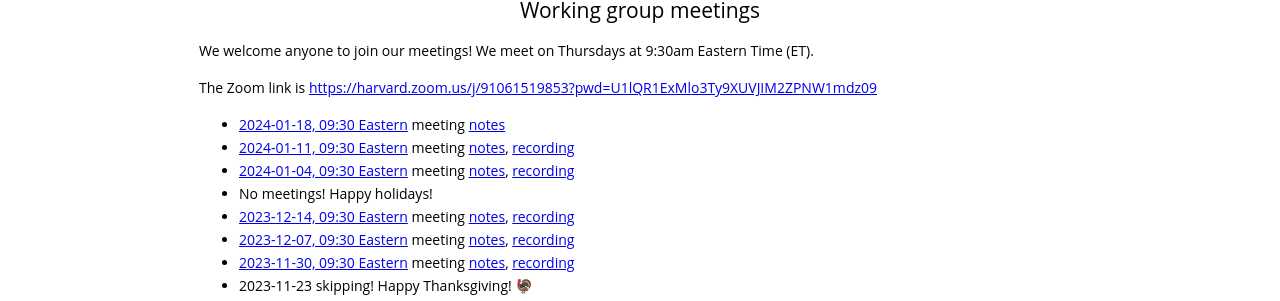
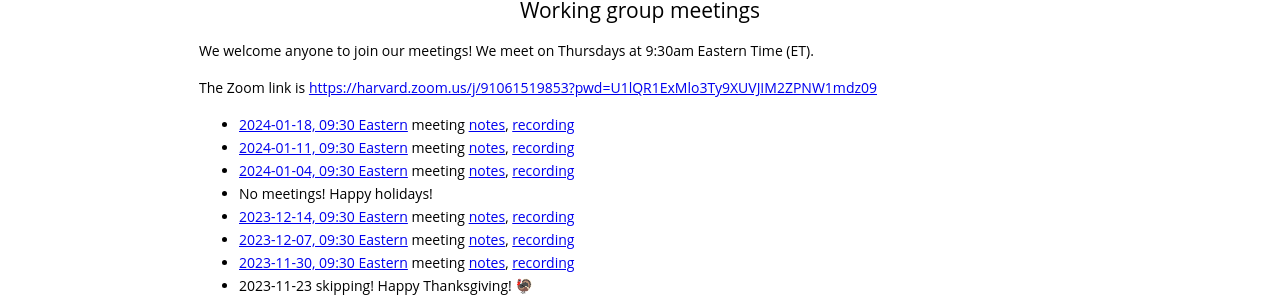
Before and after one commit to gdcc/ct.gdcc.io, a Jekyll site: the page built from index.md, in a window 1280 px wide and 900 px high, scrolled down 1634 px. Shown: the part 145-446 px from the top of the window. Built offline with Jekyll 4.4.1, drawn with Linux system fonts in a browser that asks for light colours; our own code applies the rules of GitHub Pages for plain Markdown files.

Commit message:
add recording

```diff
--- a/index.md
+++ b/index.md
@@ -59,7 +59,7 @@ We welcome anyone to join our meetings! We meet on Thursdays at 9:30am Eastern T
 
 The Zoom link is <https://harvard.zoom.us/j/91061519853?pwd=U1lQR1ExMlo3Ty9XUVJIM2ZPNW1mdz09>
 
-- [2024-01-18, 09:30 Eastern](https://time.is/compare/0930_18_Jan_2024_in_Boston) meeting [notes](https://docs.google.com/document/d/1L2GPXGLpcrzMRjLLCFTXTu1NgK9dGX-tXVR_cn4elh0/edit?usp=sharing)
+- [2024-01-18, 09:30 Eastern](https://time.is/compare/0930_18_Jan_2024_in_Boston) meeting [notes](https://docs.google.com/document/d/1L2GPXGLpcrzMRjLLCFTXTu1NgK9dGX-tXVR_cn4elh0/edit?usp=sharing), [recording](https://harvard.zoom.us/rec/share/EUOqzaq4NzsH4N8xX7kg9II8w292MEB6eqbyzPMlZOACsErKV-Z20hHBj1HerFH2.bGFh04EdU1Qnu9ic)
 - [2024-01-11, 09:30 Eastern](https://time.is/compare/0930_11_Jan_2024_in_Boston) meeting [notes](https://docs.google.com/document/d/1WfUj3fn4RU3ZmdkgmNIbWu2uvD_zU9Y3h3MT5X6TzCI/edit?usp=sharing), [recording](https://harvard.zoom.us/rec/share/WL_WGzPND5JCIwXgoF9eH8PfFXvpu_lInLMuAlQWbdiJ4p-Lo32O4pdNu1BTOf59.j7S0j6rzrBVtDnd9)
 - [2024-01-04, 09:30 Eastern](https://time.is/compare/0930_4_Jan_2024_in_Boston) meeting [notes](https://docs.google.com/document/d/1qaThvkBeIEl4wHeyf3aCffWUtPXylaEv9nYG9gdpXFI/edit?usp=sharing), [recording](https://harvard.zoom.us/rec/share/n9BjhR2UuvX9ASACPLBAakBA7IRiClCNyV0WcRFMcO8imQY3Mjn_RevzkgNyJYZh.NdEqqz3-7kpBKQhV)
 - No meetings! Happy holidays!
```
